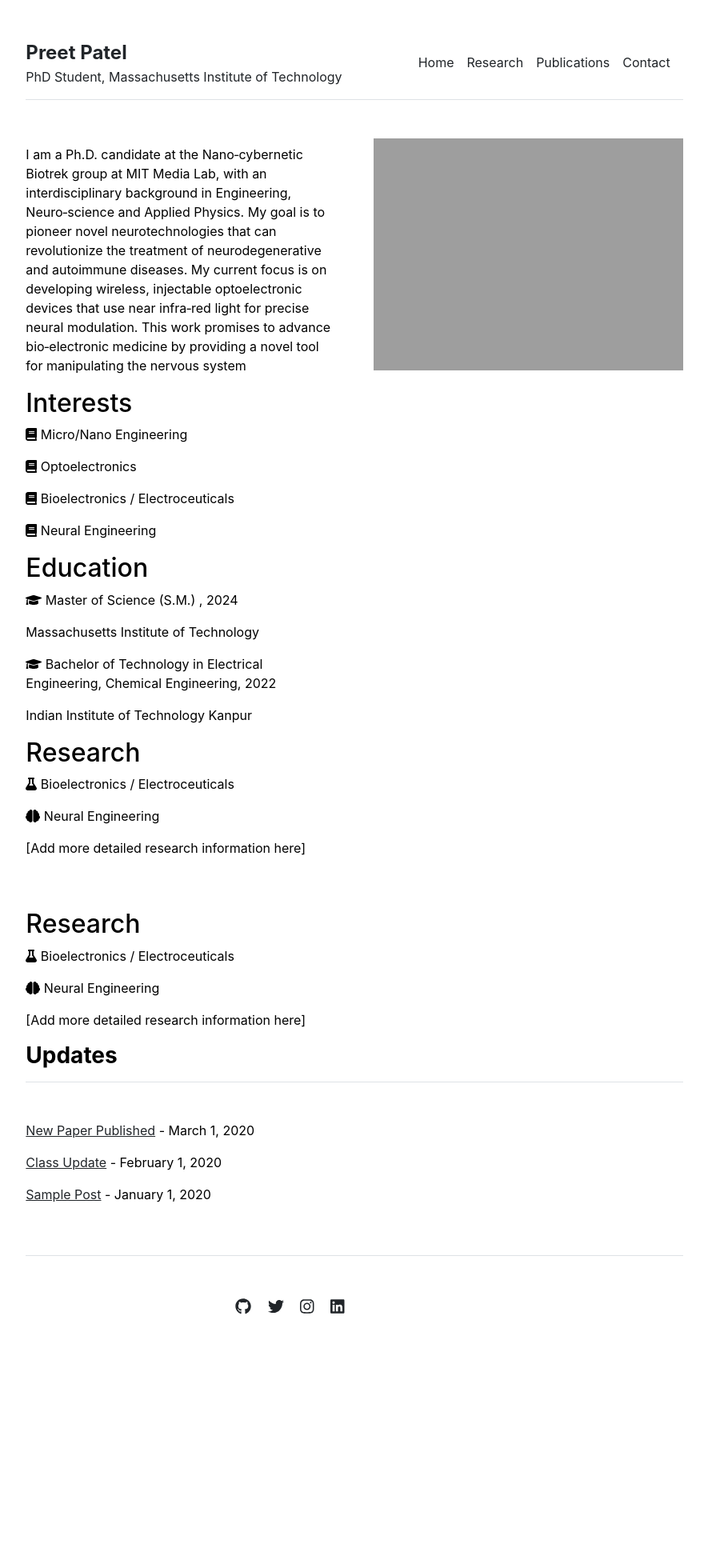
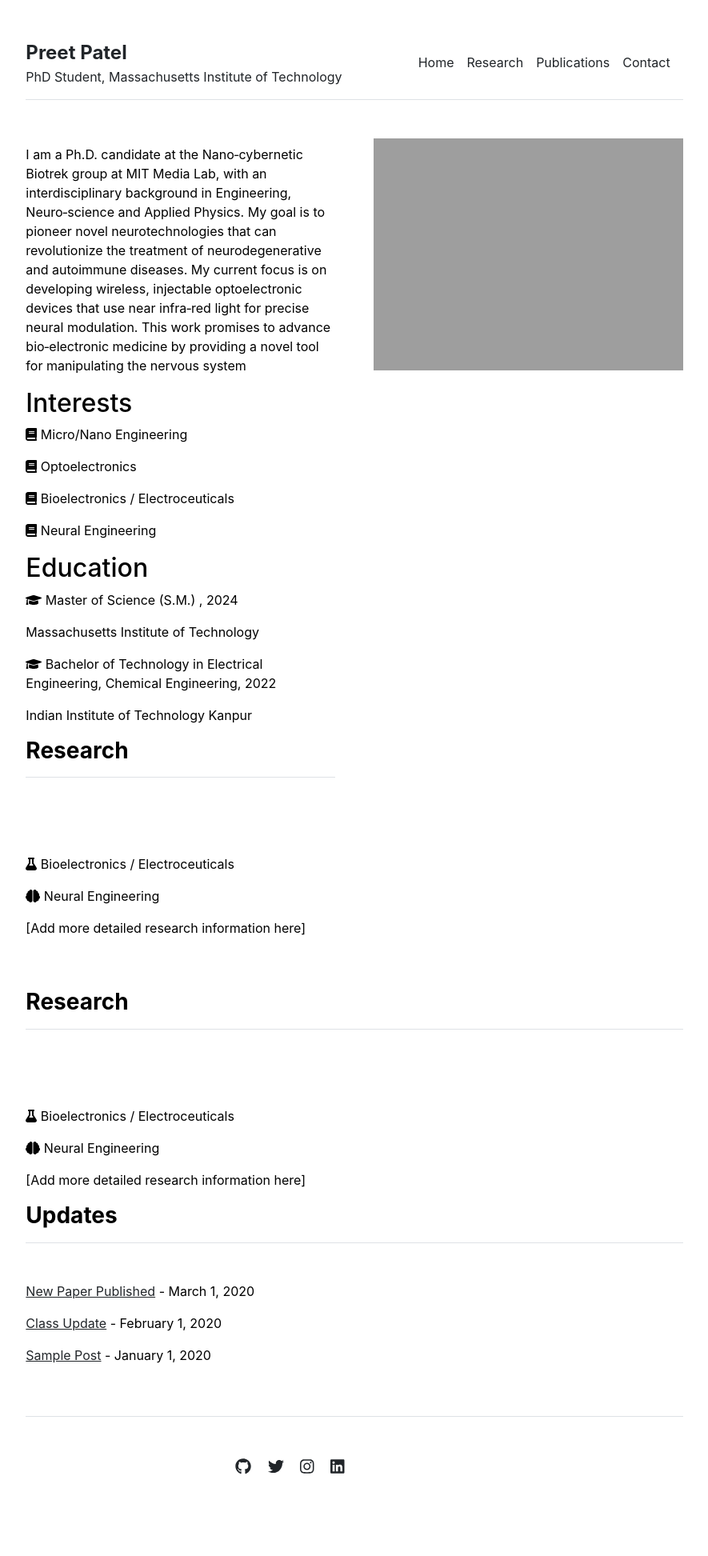
Before and after one commit to preet-mit/preet-mit, a Jekyll site: the page built from index.md, in a window 1280 px wide. Shown: the whole page at 80% size, without its empty margins (197-1082 px from the left). Built offline with Jekyll 4.4.1, drawn with Linux system fonts in a browser that asks for light colours; before the commit the page ends 1744 px from its top, so only the background shows below that.

Commit message:
Update research-content.html

```diff
--- a/_includes/research-content.html
+++ b/_includes/research-content.html
@@ -1,4 +1,8 @@
-<h2>Research</h2>
+<div class="row g-5 mb-5">
+  <div>
+    <h3 class="fw-bold border-bottom pb-3 mb-5">Research</h3>
+  </div>
+</div>
 
 <p><i class="fa fa-flask"></i> Bioelectronics / Electroceuticals</p>
 
```
